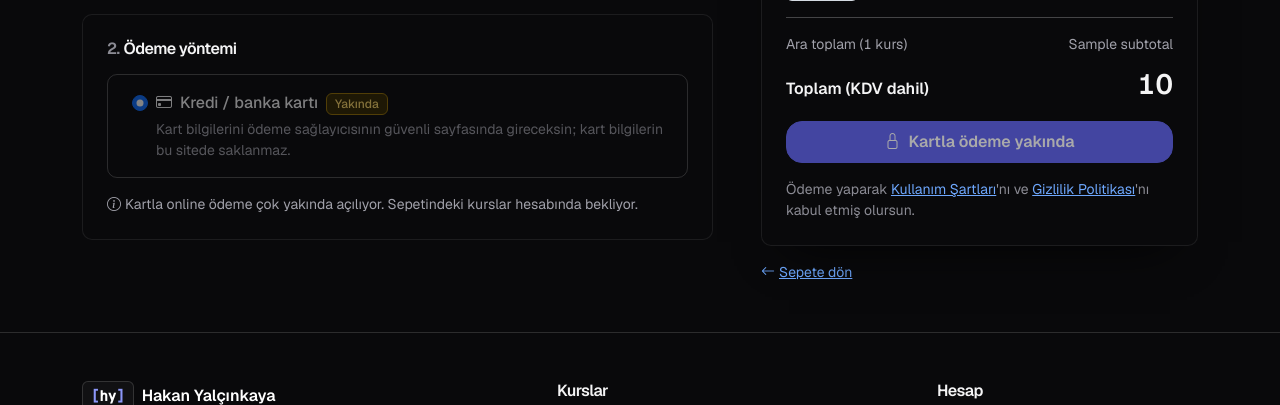
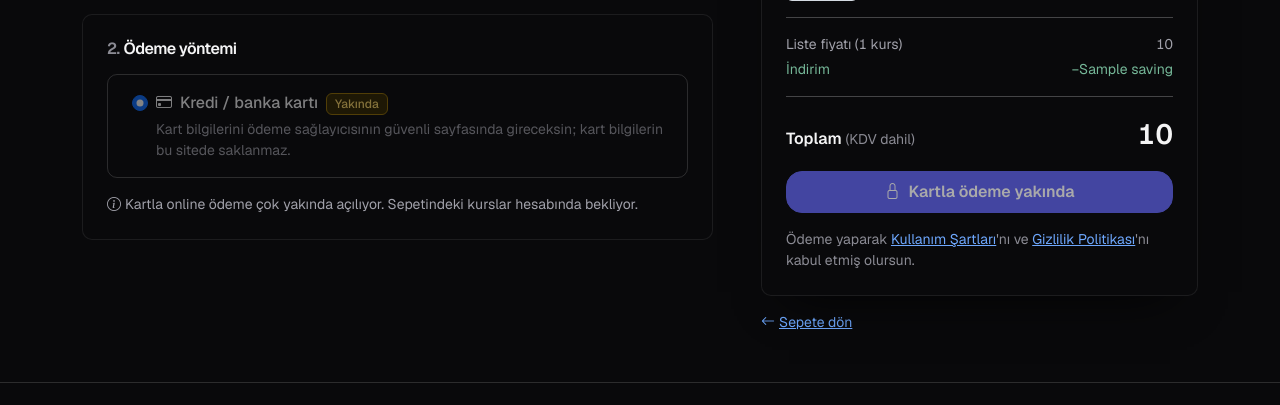
Before and after one commit to hakanyalcinkaya/hakanyalcinkaya_com, a Django app: template templates/page/checkout.html in a window 1280 px wide. Shown: the part 341-746 px from the top of the page. Run offline with Django 5.2, Linux system fonts and the light colour scheme; the template is opened without the code that fills it: most values are stand-ins (such as "Sample title", 1, 10 or a date in 2020); grey boxes marked "Sample" are stand-in pictures; parts of the project's set-up code (start-up, migrations or seed data) failed here and were passed over.

Commit message:
Drop discount percentages; cart and checkout show the total saving
List price stays struck through next to the price; the order summary lists
the list-price total, the saving (list price minus price) and the total.

```diff
--- a/static_files/js/site.js
+++ b/static_files/js/site.js
@@ -277,11 +277,8 @@
       carousel.querySelector("[data-hero-lessons]").textContent = current.getAttribute("data-lessons") + " ders";
       carousel.querySelector("[data-hero-price]").textContent = current.getAttribute("data-price");
       var listPrice = current.getAttribute("data-list-price");
-      var discount = current.getAttribute("data-discount");
       carousel.querySelector("[data-hero-list-value]").textContent = listPrice;
       carousel.querySelector("[data-hero-list-price]").classList.toggle("d-none", !listPrice);
-      carousel.querySelector("[data-hero-discount]").textContent = "%" + discount;
-      carousel.querySelector("[data-hero-discount]").classList.toggle("d-none", !listPrice || !discount || discount === "0");
       carousel.querySelector("[data-hero-inspect]").href = current.getAttribute("href");
       var cart = carousel.querySelector("[data-hero-cart]");
       cart.form.action = current.getAttribute("data-cart");
--- a/templates/components/hero.html
+++ b/templates/components/hero.html
@@ -23,7 +23,7 @@
             <div>
               <div class="d-flex h-100" data-hero-track style="transform:translateX(0);transition:transform .55s cubic-bezier(.22,.8,.24,1)">
                 {% for item in courses %}
-                <a href="{{ item.url }}" data-hero-slide role="group" aria-roledescription="slide" aria-label="{{ forloop.counter }} / {{ courses|length }}: {{ item.title }}" aria-hidden="{% if forloop.first %}false{% else %}true{% endif %}" {% if not forloop.first %}tabindex="-1"{% endif %} draggable="false" class="d-block flex-shrink-0 w-100 h-100" data-title="{{ item.title }}" data-duration="{{ item.duration }}" data-lessons="{{ item.lessons }}" data-price="{{ item.price }}" data-cart="{{ item.cart_url }}" data-cart-label="{{ item.cart_label }}" data-tags="{{ item.tags_attr }}" data-owned="{% if item.owned %}1{% endif %}" data-list-price="{{ item.list_price }}" data-discount="{{ item.discount_percent|default:'' }}">
+                <a href="{{ item.url }}" data-hero-slide role="group" aria-roledescription="slide" aria-label="{{ forloop.counter }} / {{ courses|length }}: {{ item.title }}" aria-hidden="{% if forloop.first %}false{% else %}true{% endif %}" {% if not forloop.first %}tabindex="-1"{% endif %} draggable="false" class="d-block flex-shrink-0 w-100 h-100" data-title="{{ item.title }}" data-duration="{{ item.duration }}" data-lessons="{{ item.lessons }}" data-price="{{ item.price }}" data-cart="{{ item.cart_url }}" data-cart-label="{{ item.cart_label }}" data-tags="{{ item.tags_attr }}" data-owned="{% if item.owned %}1{% endif %}" data-list-price="{{ item.list_price }}">
                   <img src="{% static item.image %}" alt="{{ item.alt }}" width="1280" height="720" loading="{% if forloop.first %}eager{% else %}lazy{% endif %}" decoding="async" draggable="false" class="w-100 h-100 object-fit-cover user-select-none">
                 </a>
                 {% endfor %}
@@ -48,7 +48,7 @@
             </ul>
             <div class="d-flex flex-wrap align-items-center justify-content-between gap-3 border-top mt-3 pt-3">
               {# Sahip olunan kursta fiyat ve sepet düğmesi yerine "Eğitimlerinde" (slayt değişince site.js günceller). #}
-              <div class="fs-3 fw-semibold lh-1{% if course.owned %} d-none{% endif %}" data-hero-price-box><span class="visually-hidden">Fiyat: </span><span data-hero-price>{{ course.price }}</span> <s class="fs-6 fw-normal text-body-tertiary ms-1{% if not course.list_price %} d-none{% endif %}" data-hero-list-price><span class="visually-hidden">Liste fiyatı: </span><span data-hero-list-value>{{ course.list_price }}</span></s> <span class="badge rounded-1 bg-success-subtle text-success-emphasis border border-success-subtle fw-medium fs-6 align-middle{% if not course.discount_percent %} d-none{% endif %}" data-hero-discount>%{{ course.discount_percent }}</span></div>
+              <div class="fs-3 fw-semibold lh-1{% if course.owned %} d-none{% endif %}" data-hero-price-box><span class="visually-hidden">Fiyat: </span><span data-hero-price>{{ course.price }}</span> <s class="fs-6 fw-normal text-body-tertiary ms-1{% if not course.list_price %} d-none{% endif %}" data-hero-list-price><span class="visually-hidden">Liste fiyatı: </span><span data-hero-list-value>{{ course.list_price }}</span></s></div>
               <span class="badge rounded-1 bg-success-subtle text-success-emphasis border border-success-subtle fw-medium{% if not course.owned %} d-none{% endif %}" data-hero-owned><i class="bi bi-check2 me-1" aria-hidden="true"></i>Eğitimlerinde</span>
               <div class="d-flex gap-2 flex-grow-1 flex-sm-grow-0">
                 <form method="post" action="{{ course.cart_url }}" class="d-flex{% if course.owned %} d-none{% endif %}">{% csrf_token %}<button type="submit" data-hero-cart class="btn btn-outline-secondary btn-lg fs-6" aria-label="{{ course.cart_label }}"><i class="bi bi-bag-plus" aria-hidden="true"></i></button></form>
--- a/templates/components/list_price.html
+++ b/templates/components/list_price.html
@@ -1,2 +1,2 @@
-{# Liste fiyatı satış fiyatından yüksekse üstü çizili ve indirim yüzdesiyle (fiyatın hemen yanında). #}
-{% if course.list_price %} <s class="fs-6 fw-normal text-body-tertiary ms-1"><span class="visually-hidden">Liste fiyatı: </span>{{ course.list_price }}</s>{% if course.discount_percent %} <span class="badge rounded-1 bg-success-subtle text-success-emphasis border border-success-subtle fw-medium fs-6 align-middle">%{{ course.discount_percent }}</span>{% endif %}{% endif %}
+{# Liste fiyatı satış fiyatından yüksekse üstü çizili (fiyatın hemen yanında); indirim yüzdesi gösterilmez. #}
+{% if course.list_price %} <s class="fs-6 fw-normal text-body-tertiary ms-1"><span class="visually-hidden">Liste fiyatı: </span>{{ course.list_price }}</s>{% endif %}
--- a/templates/page/cart.html
+++ b/templates/page/cart.html
@@ -55,9 +55,7 @@
       <div class="card shadow sticky-lg-top top-lg-nav">
         <div class="card-body p-4">
           <h2 id="ozet-baslik" class="h6 fw-semibold mb-3">Sipariş özeti</h2>
-          <div class="d-flex justify-content-between small text-body-secondary"><span>Ara toplam ({{ summary.count }} kurs)</span><span>{{ summary.subtotal }}</span></div>
-          <hr>
-          <div class="d-flex justify-content-between align-items-baseline"><span class="fw-semibold">Toplam</span><span class="fs-3 fw-semibold">{{ summary.total }}</span></div>
+          {% include "page/partials/order_totals.html" %}
           {% if checkout_open %}
           <a href="{% url 'page:checkout' %}" class="btn btn-primary btn-lg fs-6 w-100 mt-3">Ödemeye geç <i class="bi bi-arrow-right ms-1" aria-hidden="true"></i></a>
           {% else %}
--- a/templates/page/checkout.html
+++ b/templates/page/checkout.html
@@ -51,8 +51,7 @@
             {% endfor %}
           </ul>
           <hr>
-          <div class="d-flex justify-content-between small text-body-secondary"><span>Ara toplam ({{ summary.count }} kurs)</span><span>{{ summary.subtotal }}</span></div>
-          <div class="d-flex justify-content-between align-items-baseline mt-2"><span class="fw-semibold">Toplam (KDV dahil)</span><span class="fs-3 fw-semibold">{{ summary.total }}</span></div>
+          {% include "page/partials/order_totals.html" %}
           <button type="button" class="btn btn-primary btn-lg fs-6 w-100 mt-3" disabled><i class="bi bi-lock me-2" aria-hidden="true"></i>{% if card_payment_open %}Öde {{ summary.total }}{% else %}Kartla ödeme yakında{% endif %}</button>
           <p class="small text-body-tertiary mt-3 mb-0">Ödeme yaparak <a href="{{ terms_url }}">Kullanım Şartları</a>'nı ve <a href="{{ privacy_url }}">Gizlilik Politikası</a>'nı kabul etmiş olursun.</p>
         </div>
--- /dev/null
+++ b/templates/page/partials/order_totals.html
@@ -0,0 +1,9 @@
+{# Sepet ve ödeme özeti: liste fiyatı toplamı, toplam indirim tutarı (varsa) ve ödenecek toplam (KDV dahil). #}
+{% if summary.saving %}
+<div class="d-flex justify-content-between small text-body-secondary"><span>Liste fiyatı ({{ summary.count }} kurs)</span><span>{{ summary.list_total }}</span></div>
+<div class="d-flex justify-content-between small text-success-emphasis mt-1"><span>İndirim</span><span>−{{ summary.saving }}</span></div>
+{% else %}
+<div class="d-flex justify-content-between small text-body-secondary"><span>Ara toplam ({{ summary.count }} kurs)</span><span>{{ summary.subtotal }}</span></div>
+{% endif %}
+<hr>
+<div class="d-flex justify-content-between align-items-baseline"><span class="fw-semibold">Toplam <span class="small fw-normal text-body-tertiary">(KDV dahil)</span></span><span class="fs-3 fw-semibold">{{ summary.total }}</span></div>
```
Also changed, not shown: page/content.py (+6 -1 lines).
